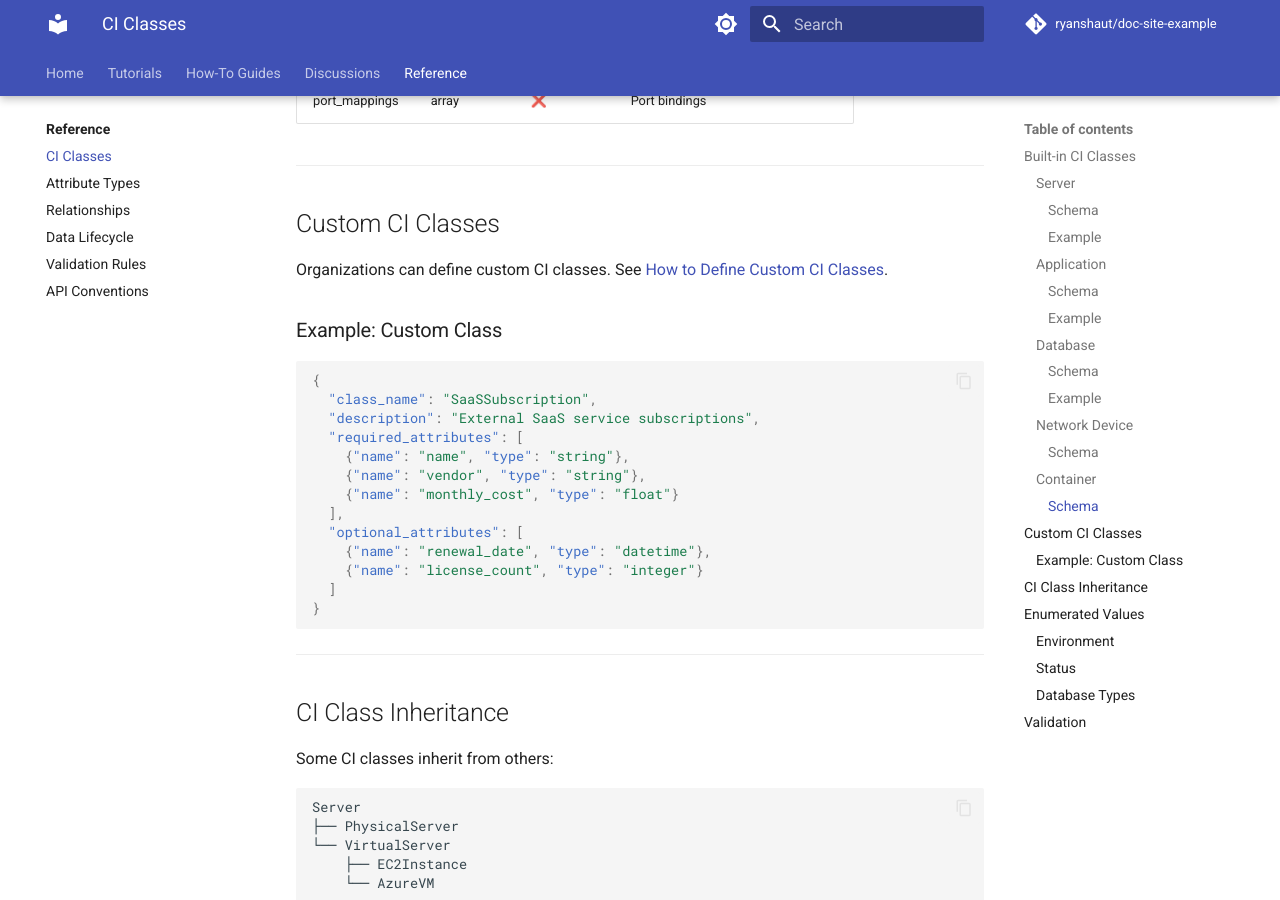
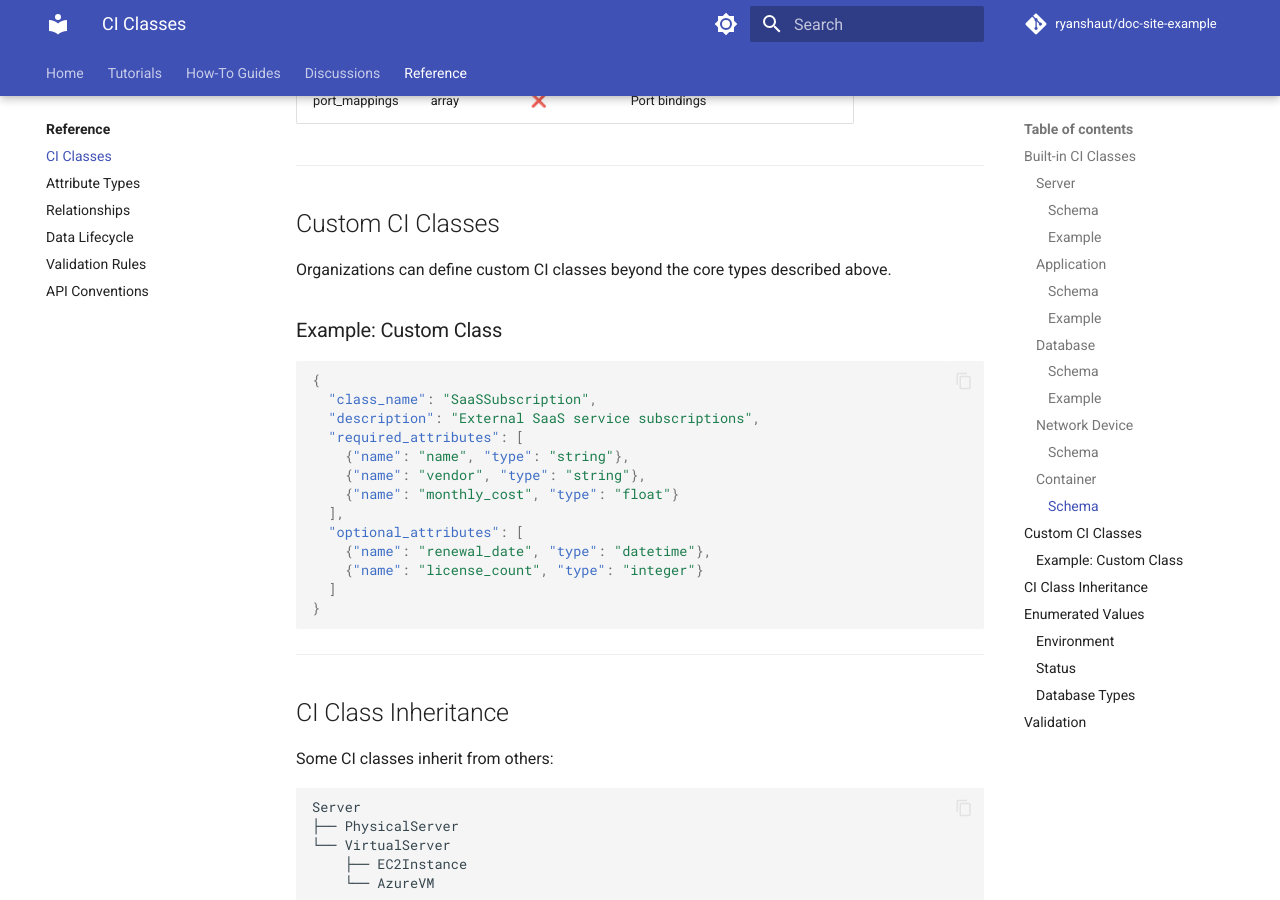
Before and after one commit to ryanshaut/doc-site-example, an MkDocs documentation site: the page built from docs/reference/ci-classes.md, in a window 1280 px wide and 900 px high, scrolled down 4366 px. Built offline with MkDocs 1.6.1 and Material for MkDocs 9.7.7, drawn with Linux system fonts in a browser that asks for light colours; comment, search, counter and statistics services are not loaded; the version menu is left out.

Commit message:
fix: Remove broken link in ci-classes.md

```diff
--- a/docs/reference/ci-classes.md
+++ b/docs/reference/ci-classes.md
@@ -156,7 +156,7 @@ Docker containers, Kubernetes pods.
 
 ## Custom CI Classes
 
-Organizations can define custom CI classes. See [How to Define Custom CI Classes](../how-to/define-custom-ci-class.md).
+Organizations can define custom CI classes beyond the core types described above.
 
 ### Example: Custom Class
 
```
